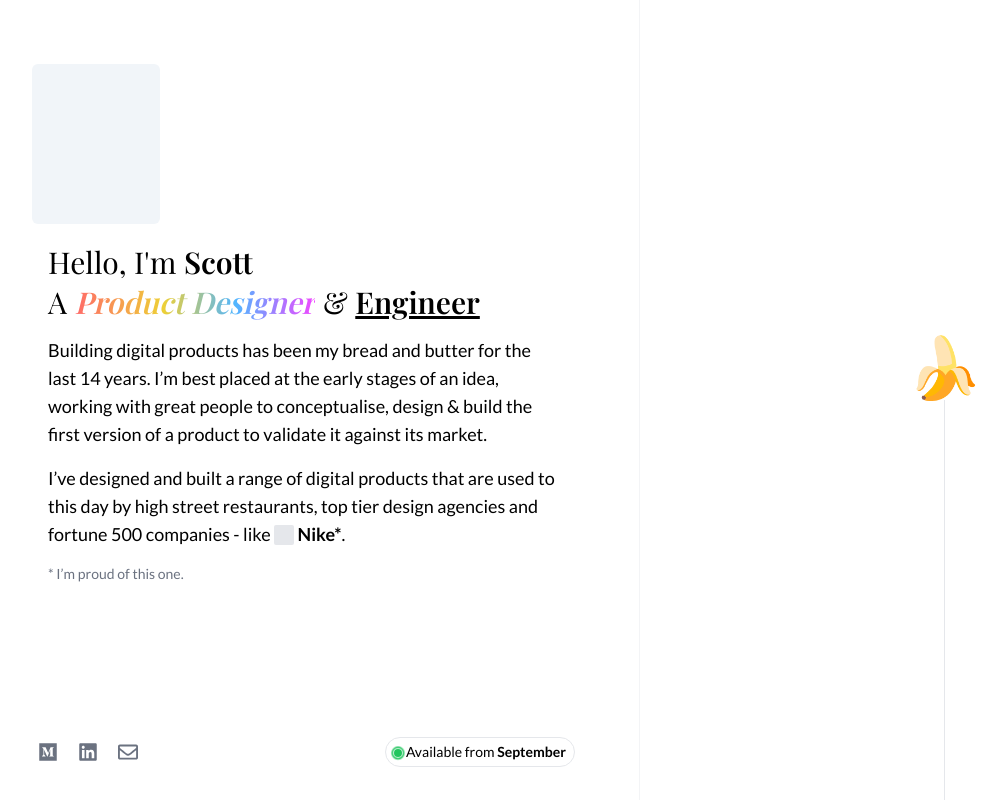
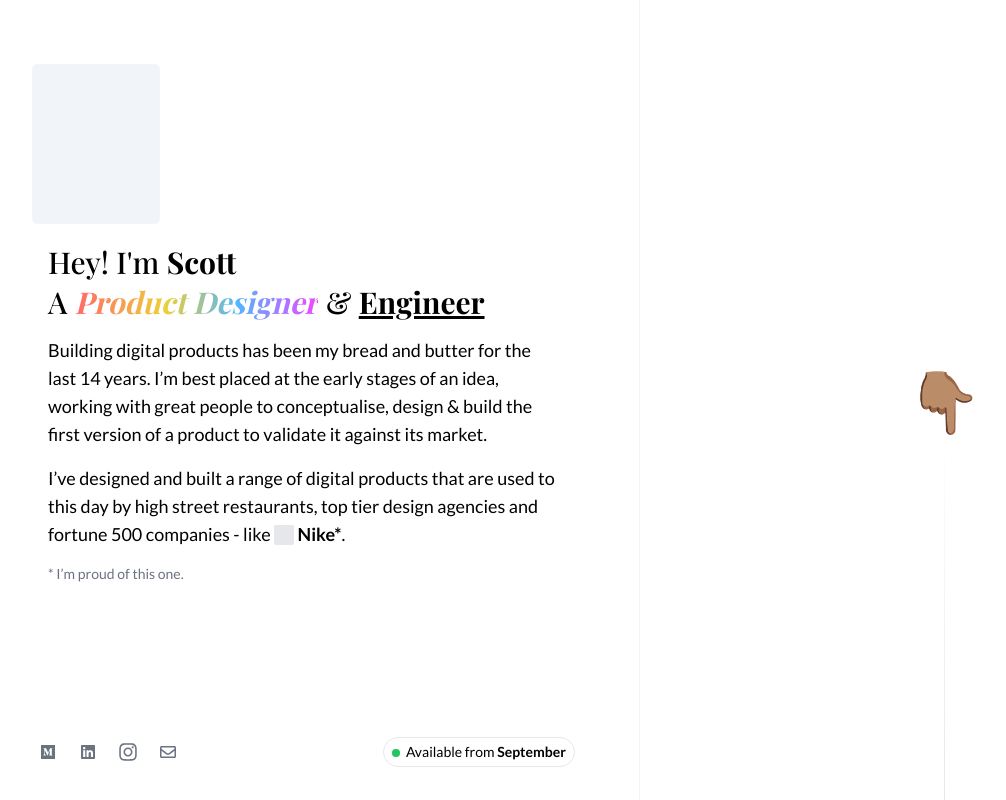
Before and after one commit to scott-wooden/scottwooden.me, a Next.js app: page / in a window 1280 px wide. Shown: the whole page, without its empty margins (32-1038 px from the left). Built offline with nearby package versions, Linux system fonts and the light colour scheme; grey boxes are pictures that could not be loaded; a web font is replaced by a local one.

Commit message:
tweaks: minor ui fixes

```diff
--- a/src/app/components/AboutMe.tsx
+++ b/src/app/components/AboutMe.tsx
@@ -13,8 +13,8 @@ function AboutMe() {
           </video>
         </div>
         <div className="pt-4 sm:p-4">
-          <h1 className="text-2xl sm:text-3xl 2xl:text-4xl font-display my-1">Hello, I&apos;m <span className="font-semibold">Scott</span></h1>
-          <h1 className="text-2xl sm:text-3xl 2xl:text-4xl font-display">A <span className="font-semibold italic rainbow">Product Designer</span> & <span className="font-semibold underline">Engineer</span></h1>
+          <h1 className="text-2xl sm:text-3xl 2xl:text-4xl font-medium font-display my-1">Hey! I&apos;m <span className="font-bold">Scott</span></h1>
+          <h1 className="text-2xl sm:text-3xl 2xl:text-4xl font-medium font-display">A <span className="font-bold italic rainbow">Product Designer</span> & <span className="font-bold underline">Engineer</span></h1>
           <p className="my-4 text-md sm:text-lg">
             Building digital products has been my bread and butter for the last 14 years. I’m best placed at the early stages of an idea, working with great people to conceptualise, design & build the first version of a product to validate it against its market.
           </p>
@@ -28,21 +28,21 @@ function AboutMe() {
       </div>
       <div className="max-w-3xl mx-auto w-full flex-0 p-2 flex justify-between px-8 xl:px-16 xl:py-8 items-center">
         <div className="flex gap-2">
-          {/* <a href="https://instagram.com/woodenwoody" target="_blank" className="text-gray-500 transition-colors hover:text-gray-800 inline-flex rounded-md w-8 h-8 p-1.5 2xl:w-10 2xl:h-10 items-center justify-center bg-white hover:bg-slate-100">
-            <FaInstagram size="lg" />
-          </a> */}
           <a href="https://medium.com/@woodenwoody" target="_blank" className="text-gray-500 transition-colors hover:text-gray-800 inline-flex rounded-md w-8 h-8 p-1.5 2xl:w-10 2xl:h-10 items-center justify-center bg-white hover:bg-slate-100">
-            <FaMedium size="lg" />
+            <FaMedium />
           </a>
           <a href="https://www.linkedin.com/in/scott-wooden-68718024/" target="_blank" className="text-gray-500 transition-colors hover:text-gray-800 inline-flex rounded-md w-8 h-8 p-1.5 2xl:w-10 2xl:h-10 items-center justify-center bg-white hover:bg-slate-100">
-            <FaLinkedin size="lg" />
+            <FaLinkedin />
+          </a>
+          <a href="https://instagram.com/woodenwoody" target="_blank" className="text-gray-500 transition-colors hover:text-gray-800 inline-flex rounded-md w-8 h-8 p-1.5 2xl:w-10 2xl:h-10 items-center justify-center bg-white hover:bg-slate-100">
+            <FaInstagram size="lg" />
           </a>
           <a href="mailto:scottwooden90@gmail.com" target="_blank" className="text-gray-500 hover:text-gray-800 transition-colors inline-flex rounded-md w-8 h-8 p-1.5 2xl:w-10 2xl:h-10 items-center justify-center bg-white hover:bg-slate-100">
-            <FaRegEnvelope size="lg" />
+            <FaRegEnvelope />
           </a>
         </div>
         <div className="rounded-full p-1 px-2 border border-gray-200 text-sm">
-          <span className="inline-block h-2 w-2 rounded-full bg-green-500 mr-1 flex-0 pulse relative" />
+          <span className="inline-block h-2 w-2 rounded-full bg-green-500 mr-1.5 flex-0 pulse relative truncate" />
           Available from{"  "}<span className="font-semibold">September</span>
         </div>
       </div>
--- a/src/app/page.tsx
+++ b/src/app/page.tsx
@@ -27,6 +27,7 @@ export default function Home() {
   const onScroll = useCallback((event: Event) => {
     const target = event.target as HTMLElement;
     if (target && 'scrollTop' in target) {
+
       setScrollY(target.scrollTop);
     }
   }, []);
@@ -58,11 +59,12 @@ export default function Home() {
         })}>
         <AboutMe />
       </aside>
-      <section ref={scrollRef} className="flex-1 px-4 xl:px-16 xl:h-screen overflow-y-scroll">
+      <section ref={scrollRef} className="flex-1 xl:px-16 xl:h-screen overflow-y-scroll">
         <div className="max-w-3xl mx-auto px-4 xl:px-0">
           <div className="xl:flex h-screen flex-col items-center justify-end hidden">
-            <div className="py-1 px-2 rounded text-gray-600 text-6xl">🍌</div>
-            <div className="w-[1px] h-1/2 bg-gray-200" />
+            <div className="w-[1px] h-1/2 bg-white" />
+            <div className="py-1 px-2 rounded text-gray-600 text-6xl">👇🏽</div>
+            <div className="w-[1px] h-1/2 bg-gray-200 bg-gradient-to-t from-gray-200 to-white" />
           </div>
           <SectionHeader>
             Career
@@ -78,7 +80,8 @@ export default function Home() {
           <ProjectsList />
           <div className="h-screen flex flex-col items-center justify-start pt-10">
             <div className="w-[1px] h-1/2 bg-gray-200" />
-            <div className="py-1 px-2 rounded text-gray-600 text-sm bg-gray-200">End</div>
+            <div className="py-1 px-2 rounded text-gray-600 text-6xl">🍌</div>
+            <div className="w-[1px] h-1/2 bg-white" />
           </div>
         </div>
       </section>
```
